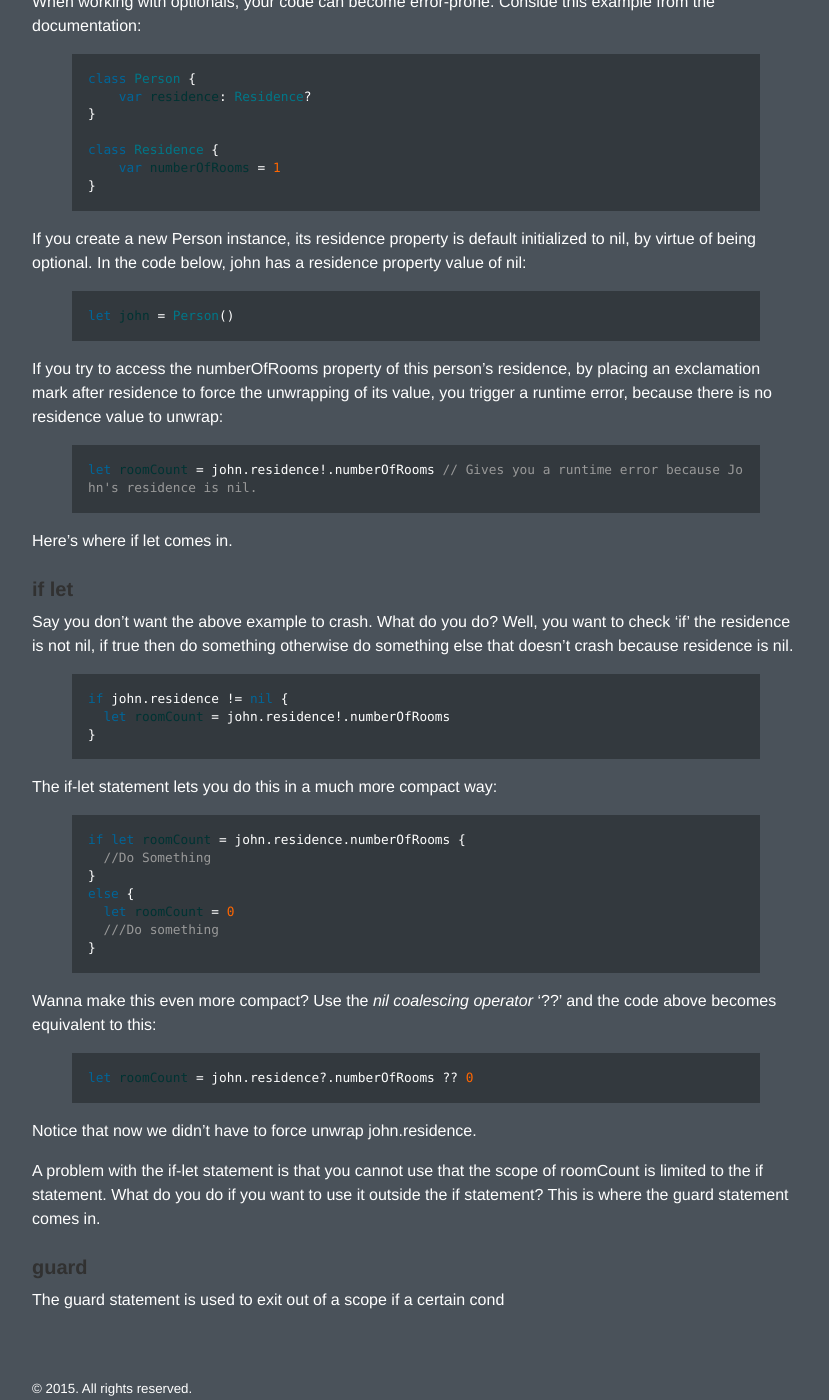
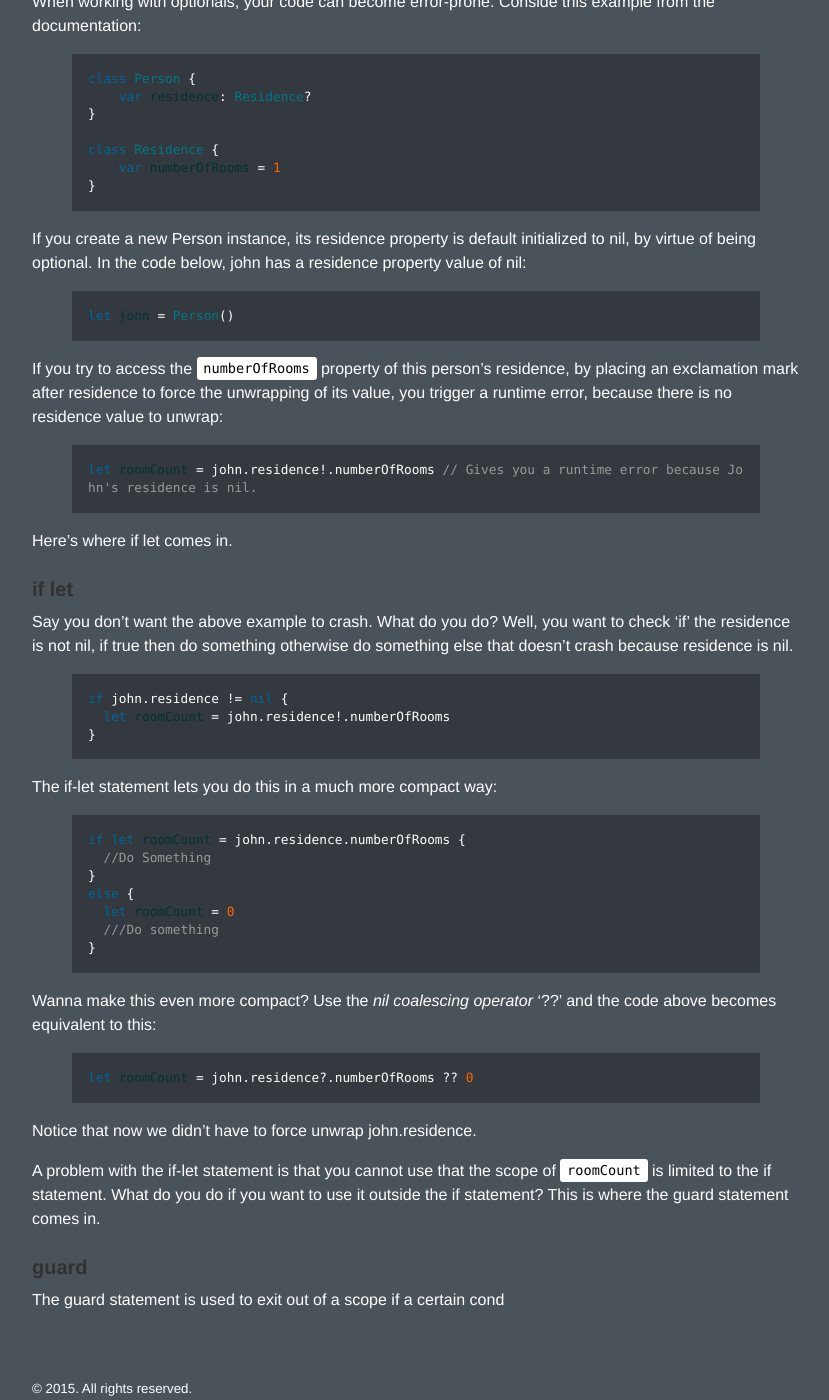
Before and after one commit to AtharvaVaidya/atharvavaidya.github.io, a Jekyll site: the page built from _posts/2015-12-07-Optionals.md, in a window 1280 px wide and 1400 px high, scrolled down 946 px. Shown: the whole window, without its empty margins (224-1053 px from the left). Built offline with Jekyll 4.4.1, drawn with Linux system fonts in a browser that asks for light colours; some of the changed text lies outside the part shown.

```diff
--- a/_posts/2015-12-07-Optionals.md
+++ b/_posts/2015-12-07-Optionals.md
@@ -19,7 +21,7 @@ That '?' is equivalent to saying:
 var someVariable: Optional<Int>
 {%endhighlight%}
 
-Notice something about the above type declaration? It means that the variable is an optional *of* type Int. So you have to 'unwrap' them to get their actual value.
+Notice something about the above type declaration? It means that the variable is an optional *of* type `Int`. So you have to 'unwrap' them to get their actual value.
 
 How do you 'unwrap' an Optional value? By doing this:
 
@@ -58,7 +60,7 @@ If you create a new Person instance, its residence property is default initializ
 let john = Person()
 {%endhighlight%}
 
-If you try to access the numberOfRooms property of this person’s residence, by placing an exclamation mark after residence to force the unwrapping of its value, you trigger a runtime error, because there is no residence value to unwrap:
+If you try to access the `numberOfRooms` property of this person’s residence, by placing an exclamation mark after residence to force the unwrapping of its value, you trigger a runtime error, because there is no residence value to unwrap:
 
 {%highlight swift%}
 let roomCount = john.residence!.numberOfRooms // Gives you a runtime error because John's residence is nil.
@@ -96,7 +98,7 @@ let roomCount = john.residence?.numberOfRooms ?? 0
 
 Notice that now we didn't have to force unwrap john.residence.
 
-A problem with the if-let statement is that you cannot use that the scope of roomCount is limited to the if statement. What do you do if you want to use it outside the if statement? This is where the guard statement comes in.
+A problem with the if-let statement is that you cannot use that the scope of `roomCount` is limited to the if statement. What do you do if you want to use it outside the if statement? This is where the guard statement comes in.
 
 ###guard
 
```
Also changed, not shown: other parts of _posts/2015-12-07-Optionals.md (+2 -0 lines).
